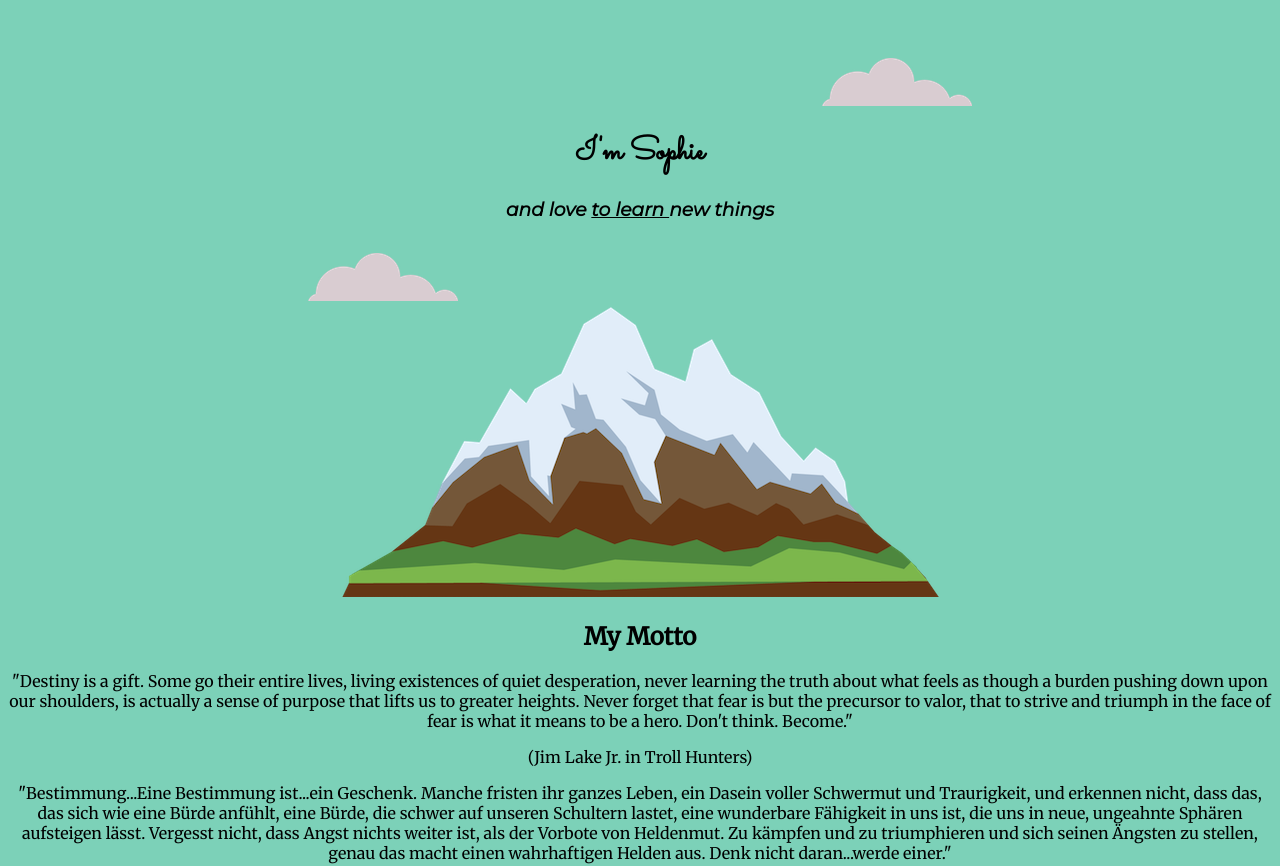
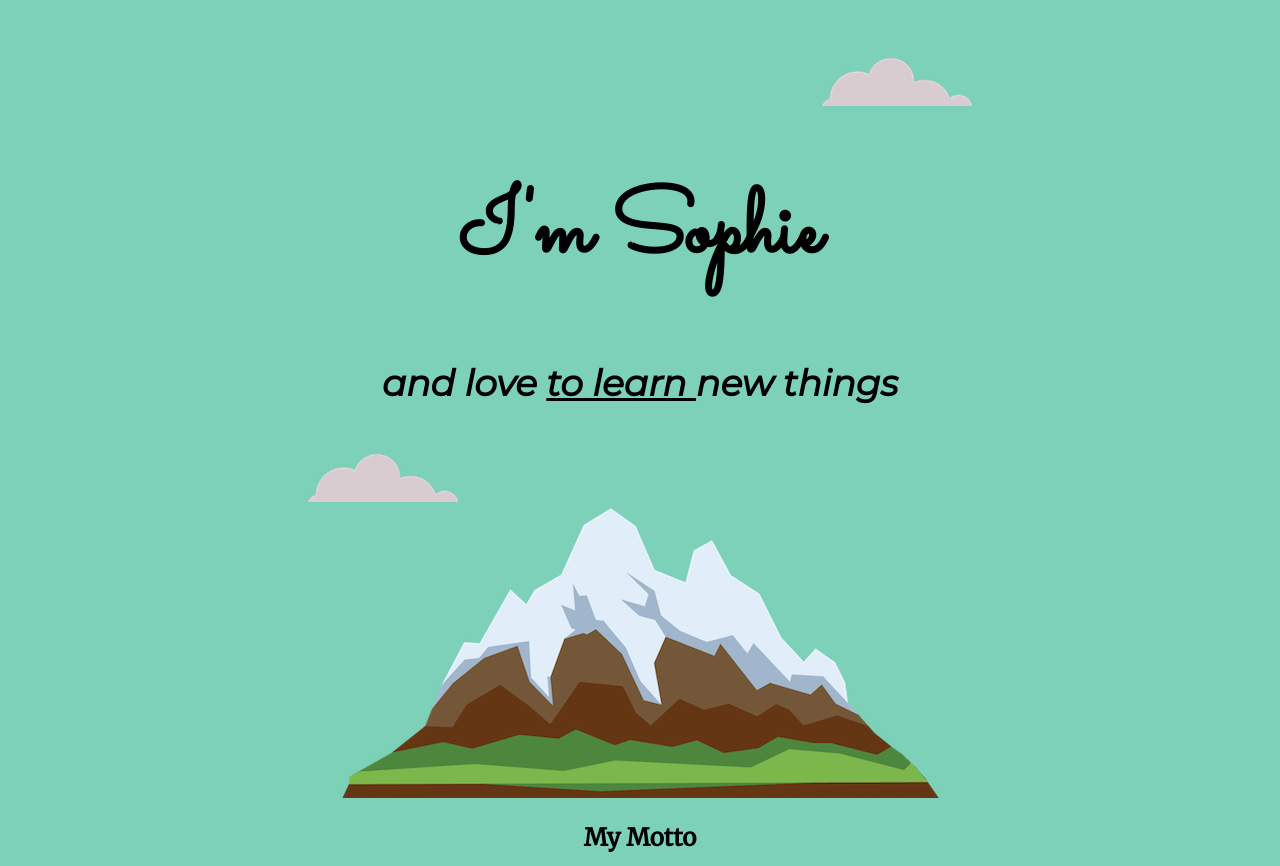
Before and after one commit to Sophie-hub-create/Projects, a plain HTML site: page Web/another site/me.html in a window 1280 px wide. Shown: the top 866 px of the page. Drawn offline with Linux system fonts and the light colour scheme.

Commit message:
font size

```diff
--- a/Web/another site/css/styles.css
+++ b/Web/another site/css/styles.css
@@ -5,11 +5,13 @@ body {
 }
 
 h1 {
+    font-size: 5.625rem;
     font-family: 'Sacramento', cursive;
     ;
 }
 
 h3 {
+    font-size: 2.25rem;
     font-family: 'Montserrat', sans-serif;
 }
 
```
Also changed, not shown: Web/another site/me.html (+4 -0 lines).
